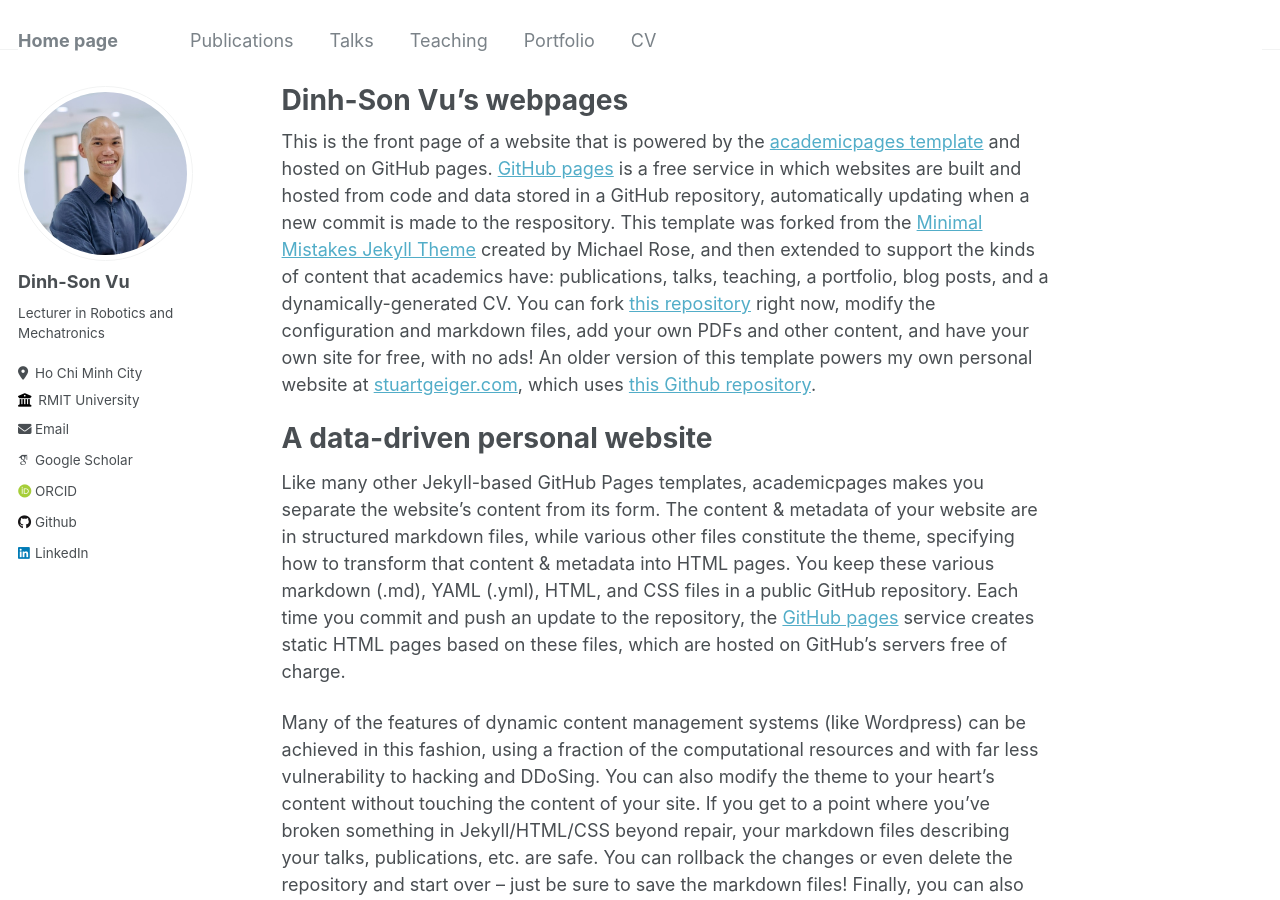
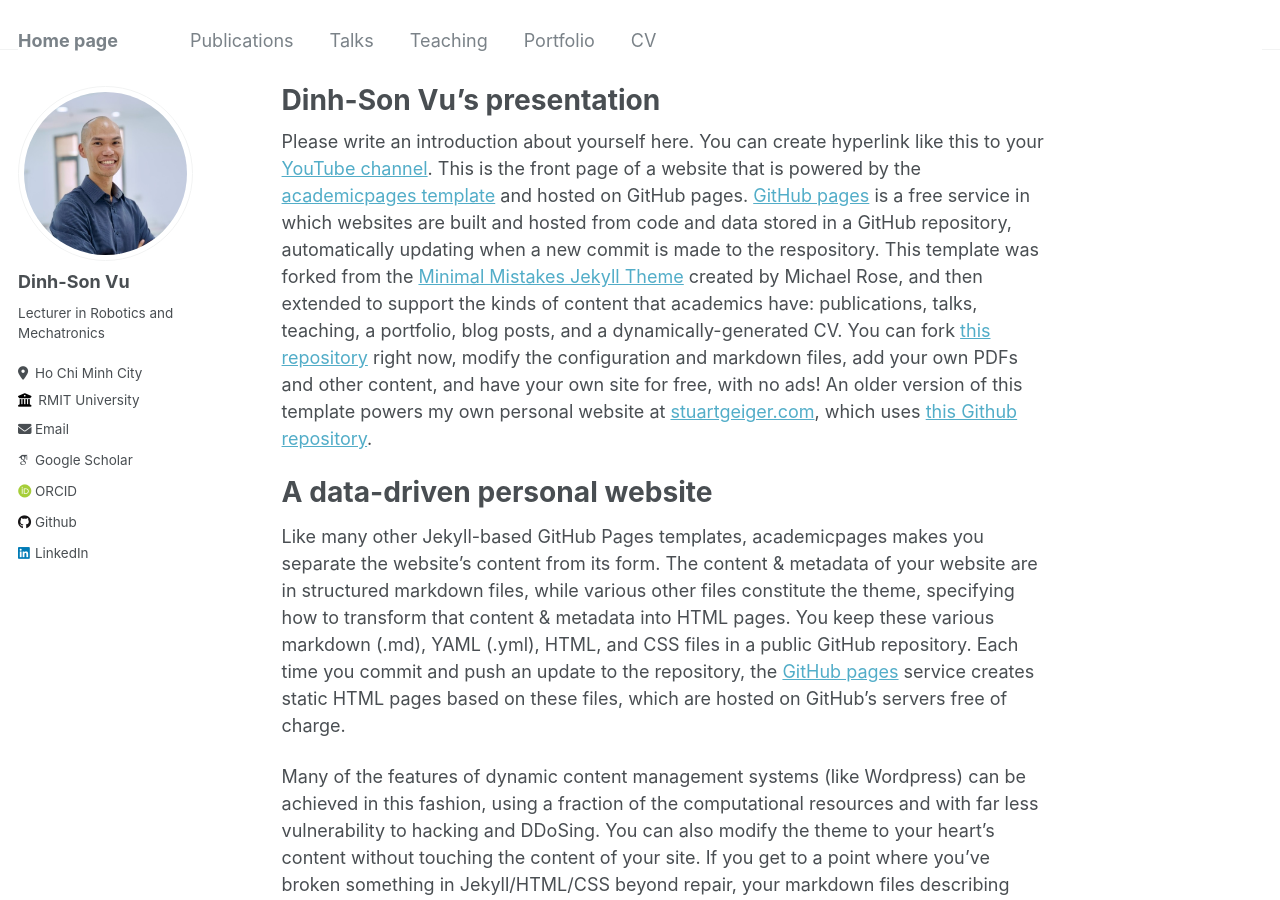
Before and after one commit to vudinhso/vudinhso.github.io, a Jekyll site: the page built from _pages/about.md, in a window 1280 px wide and 900 px high. Built offline with Jekyll 4.4.1, drawn with Linux system fonts in a browser that asks for light colours; some web fonts are replaced.

Commit message:
about me change

```diff
--- a/_pages/about.md
+++ b/_pages/about.md
@@ -1,12 +1,12 @@
 ---
 permalink: /
-title: "Dinh-Son Vu's webpages"
+title: "Dinh-Son Vu's presentation"
 author_profile: true
 redirect_from:
   - /about/
   - /about.html
 ---
-
+Please write an introduction about yourself here. You can create hyperlink like this to your [YouTube channel](www.youtube.com/@AcademiaRobot).
 This is the front page of a website that is powered by the [academicpages template](https://github.com/academicpages/academicpages.github.io) and hosted on GitHub pages. [GitHub pages](https://pages.github.com) is a free service in which websites are built and hosted from code and data stored in a GitHub repository, automatically updating when a new commit is made to the respository. This template was forked from the [Minimal Mistakes Jekyll Theme](https://mmistakes.github.io/minimal-mistakes/) created by Michael Rose, and then extended to support the kinds of content that academics have: publications, talks, teaching, a portfolio, blog posts, and a dynamically-generated CV. You can fork [this repository](https://github.com/academicpages/academicpages.github.io) right now, modify the configuration and markdown files, add your own PDFs and other content, and have your own site for free, with no ads! An older version of this template powers my own personal website at [stuartgeiger.com](http://stuartgeiger.com), which uses [this Github repository](https://github.com/staeiou/staeiou.github.io).
 
 A data-driven personal website
```
